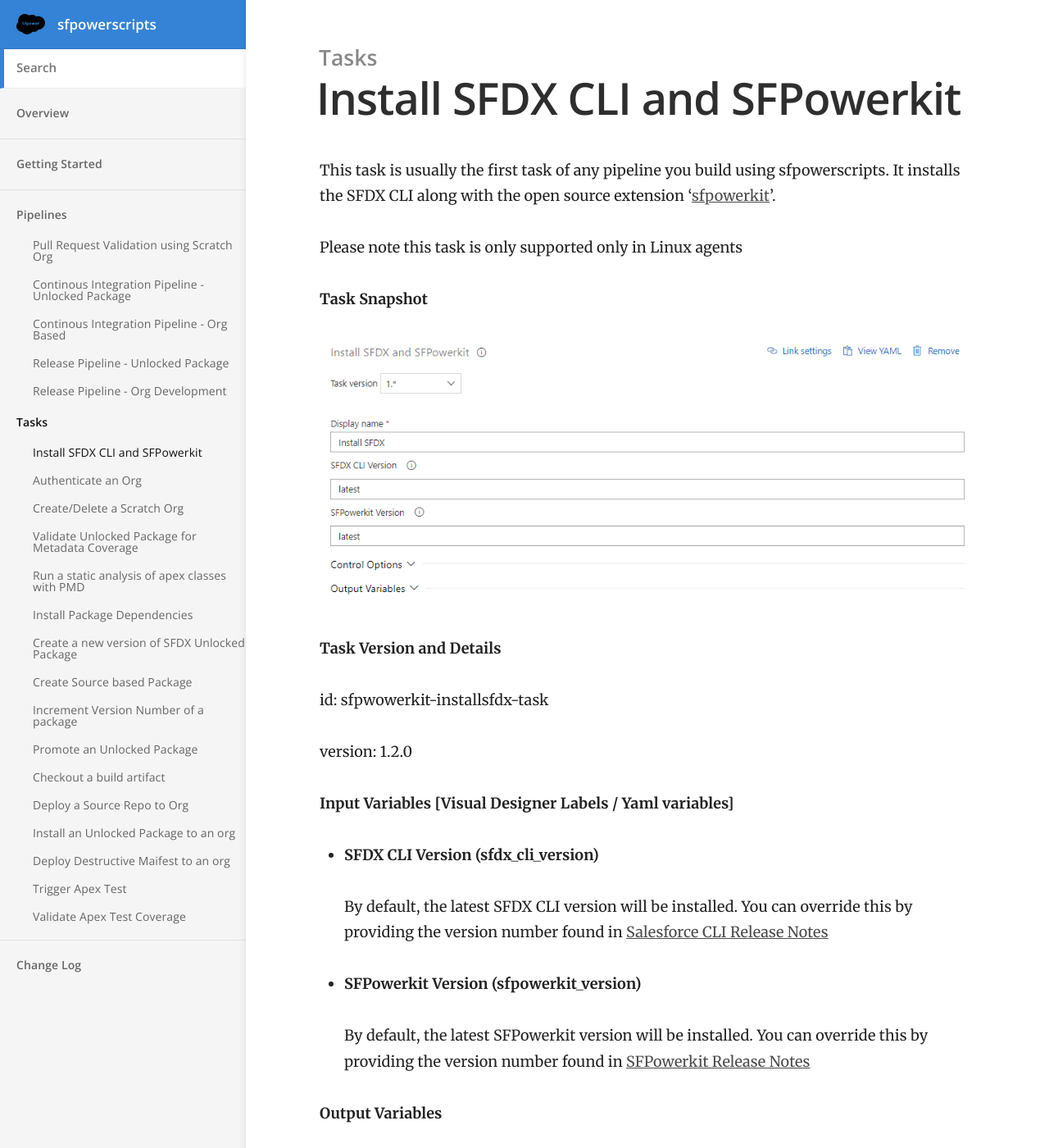
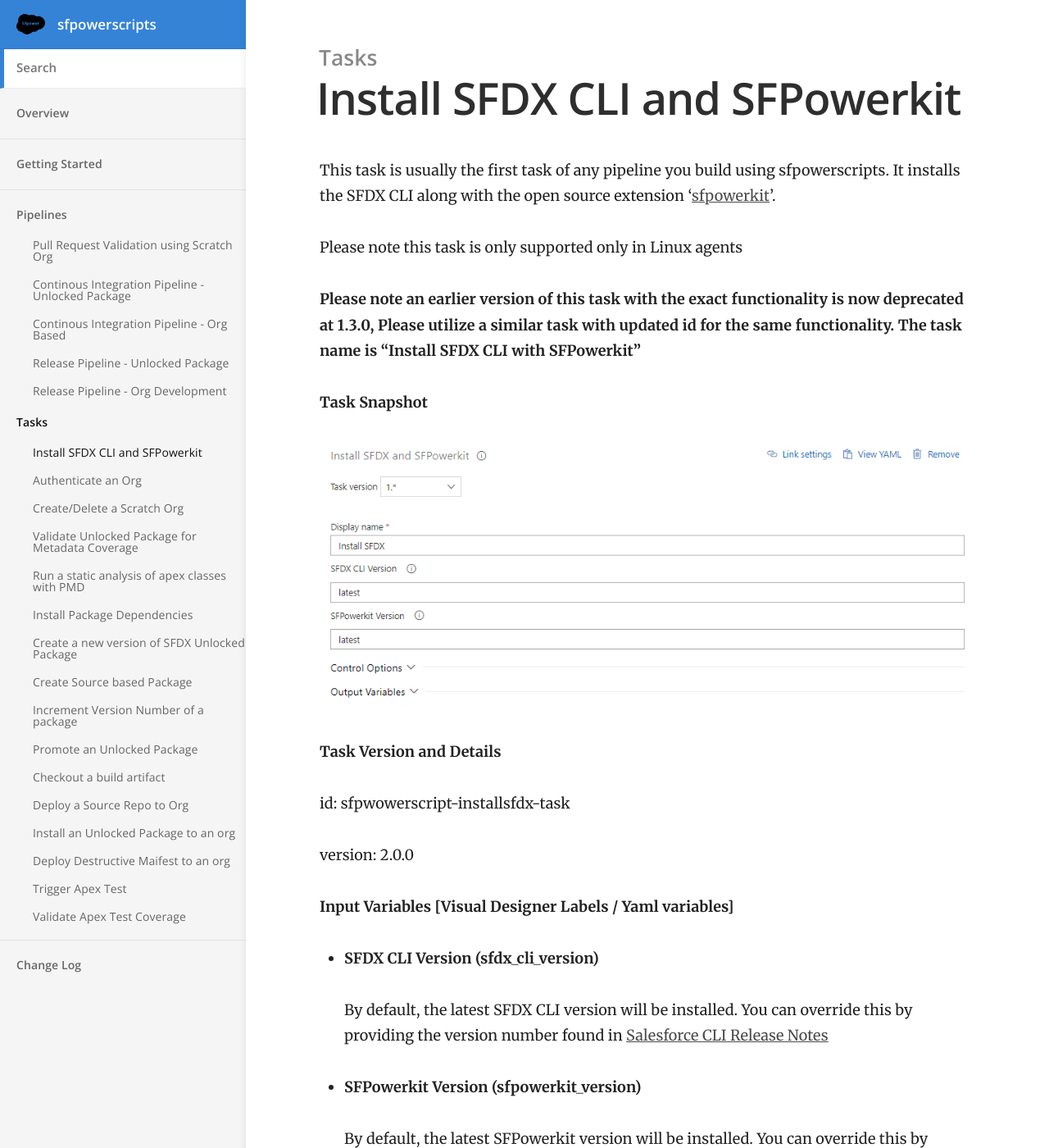
Before and after one commit to nbatterham/sfpowerscripts-doc, a Jekyll site: the page built from _docs/Tasks/Common-Utility-Tasks/Install SFDX CLI.md, in a window 1280 px wide and 1400 px high. Shown: the whole window at 82% size. Built offline with Jekyll 4.4.1, drawn with Linux system fonts in a browser that asks for light colours; some of the changed text lies outside the part shown.

Commit message:
Updated '_docs/Tasks/Common-Utility-Tasks/Install SFDX CLI.md' via CloudCannon

```diff
--- a/_docs/Tasks/Common-Utility-Tasks/Install SFDX CLI.md
+++ b/_docs/Tasks/Common-Utility-Tasks/Install SFDX CLI.md
@@ -8,26 +8,27 @@ This task is usually the first task of any pipeline you build using sfpowerscrip
 
 Please note this task is only supported only in Linux agents
 
+**Please note an earlier version of this task with the exact functionality is now deprecated at 1.3.0, Please utilize a similar task with updated id for the same functionality. The task name is "Install SFDX CLI with SFPowerkit"**
+
 **Task Snapshot**
 
 ![](/images/Install SFDX CLI Task.PNG){: width="930" height="374"}
 
 **Task Version and Details**
 
-id: sfpwowerkit-installsfdx-task
+id: sfpwowerscript-installsfdx-task
 
-version: 1.2.0
+version: 2.0.0
 
-**Input Variables [Visual Designer Labels / Yaml variables]**
+**Input Variables \[Visual Designer Labels / Yaml variables\]**
 
-- **SFDX CLI Version (sfdx_cli_version)**
+* **SFDX CLI Version (sfdx\_cli\_version)**
 
-     By default, the latest SFDX CLI version will be installed. You can override this by providing the version number found in [Salesforce CLI Release Notes](https://developer.salesforce.com/media/salesforce-cli/releasenotes.html)
+  By default, the latest SFDX CLI version will be installed. You can override this by providing the version number found in [Salesforce CLI Release Notes](https://developer.salesforce.com/media/salesforce-cli/releasenotes.html)
 
-- **SFPowerkit Version (sfpowerkit_version)**
+* **SFPowerkit Version (sfpowerkit\_version)**
 
-    By default, the latest SFPowerkit version will be installed. You can override this by providing the version number found in [SFPowerkit Release Notes](https://github.com/Accenture/sfpowerkit/releases)
-
+  By default, the latest SFPowerkit version will be installed. You can override this by providing the version number found in [SFPowerkit Release Notes](https://github.com/Accenture/sfpowerkit/releases)
 
 **Output Variables**
 
@@ -39,7 +40,8 @@ None
 
 **Gotcha's**
 
-
 **Changelog**
 
-- 1.2.0  Initial Version
+* 2\.0.0 Task updated with new id
+* 1\.3.0 Deprecated the task&nbsp;
+* 1\.2.0 Initial Version
```
